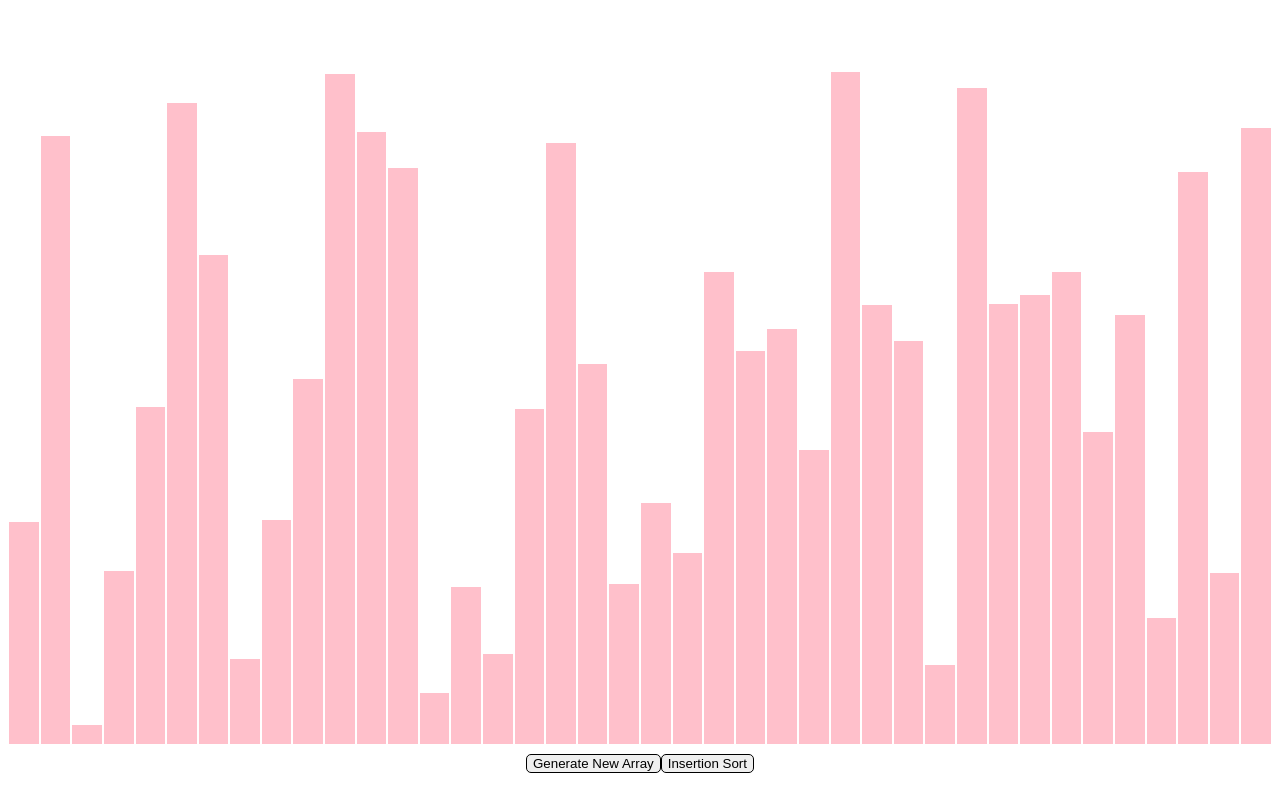
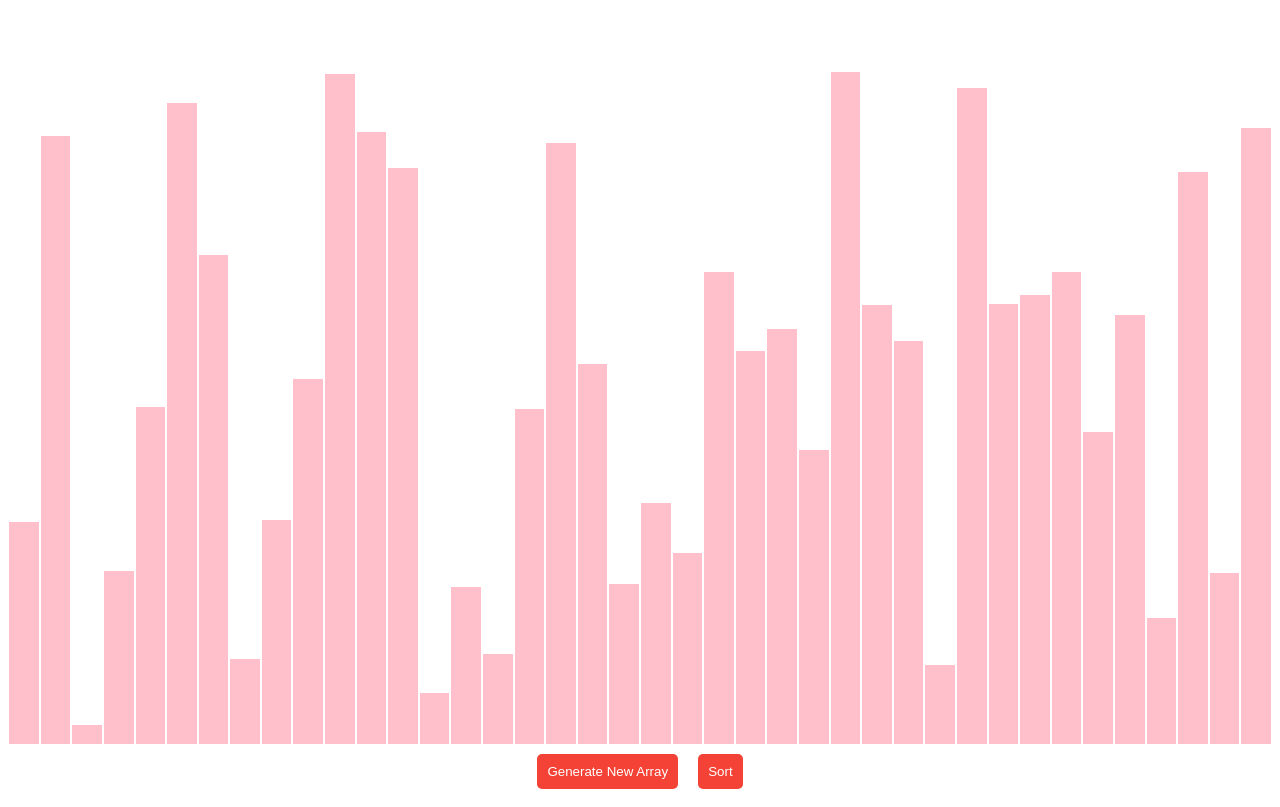
Before and after one commit to ZKaptan/Sorting-Visualizer, a React (Create React App) app: page / in a window 1280 px wide. Built offline with nearby package versions, Linux system fonts and the light colour scheme.

Commit message:
general styling to page and button animation

```diff
--- a/src/SortingVisualizer/SortingVisualizer.css
+++ b/src/SortingVisualizer/SortingVisualizer.css
@@ -13,12 +13,24 @@
 }
 
 button {
-	margin-top: 10px;
+	color: white;
+	background-color: #f44336;
 	border-radius: 5px;
-	border: 1px solid black;
+	border: none;
 	cursor: pointer;
+	margin: 10px;
+	padding: 10px;
+	transition: 0.3s;
+}
+
+button:hover {
+	background-color: white;
+	color: black;
+	border: 2px solid #f44336;
 }
 
 .disabled {
 	pointer-events: none;
+	background-color: black;
+	color: white;
 }
--- a/src/SortingVisualizer/SortingVisualizer.jsx
+++ b/src/SortingVisualizer/SortingVisualizer.jsx
@@ -65,13 +65,13 @@ const SortingVisualizer = (props) => {
 	};
 
 	const disableButtons = () => {
-		document.querySelector(".resetArray").disabled = true;
-		document.querySelector(".insertionSortBtn").disabled = true;
+		document.querySelector(".resetArray").classList.add("disabled");
+		document.querySelector(".insertionSortBtn").classList.add("disabled");
 	};
 
 	const enableButtons = () => {
-		document.querySelector(".resetArray").disabled = false;
-		document.querySelector(".insertionSortBtn").disabled = false;
+		document.querySelector(".resetArray").classList.remove("disabled");
+		document.querySelector(".insertionSortBtn").classList.remove("disabled");
 	};
 
 	const resetColors = () => {
@@ -104,7 +104,7 @@ const SortingVisualizer = (props) => {
 				Generate New Array
 			</button>
 			<button className="insertionSortBtn" onClick={() => insertionSort()}>
-				Insertion Sort
+				Sort
 			</button>
 		</Fragment>
 	);
--- a/src/SortingVisualizer/algorithms.js
+++ b/src/SortingVisualizer/algorithms.js
@@ -1,35 +1,3 @@
-// export const insertionSort = () => {
-// 	const arrayBars = document.getElementsByClassName("array-bar");
-
-// 	for (
-// 		let firstUnsortedIndex = 1;
-// 		firstUnsortedIndex < arrayBars.length;
-// 		firstUnsortedIndex++
-// 	) {
-// 		let newElement = arrayBars[firstUnsortedIndex].clientHeight;
-// 		setTimeout(() => {
-// 			for (
-// 				let i = firstUnsortedIndex;
-// 				i > 0 && arrayBars[i - 1].clientHeight > newElement;
-// 				i--
-// 			) {
-// 				arrayBars[i].style.backgroundColor = "blue";
-// 				arrayBars[i - 1].style.backgroundColor = "blue";
-// 			}
-// 		}, 1000);
-// 	}
-
-// 	return arrayBars;
-// };
-
-const swap = (node1, node2) => {
-	const clonedElement1 = node1.cloneNode(true);
-	const clonedElement2 = node2.cloneNode(true);
-
-	node2.parentNode.replaceChild(clonedElement1, node2);
-	node1.parentNode.replaceChild(clonedElement2, node1);
-};
-
 export const insertionSortAnimations = (array) => {
 	let animations = [];
 
```
